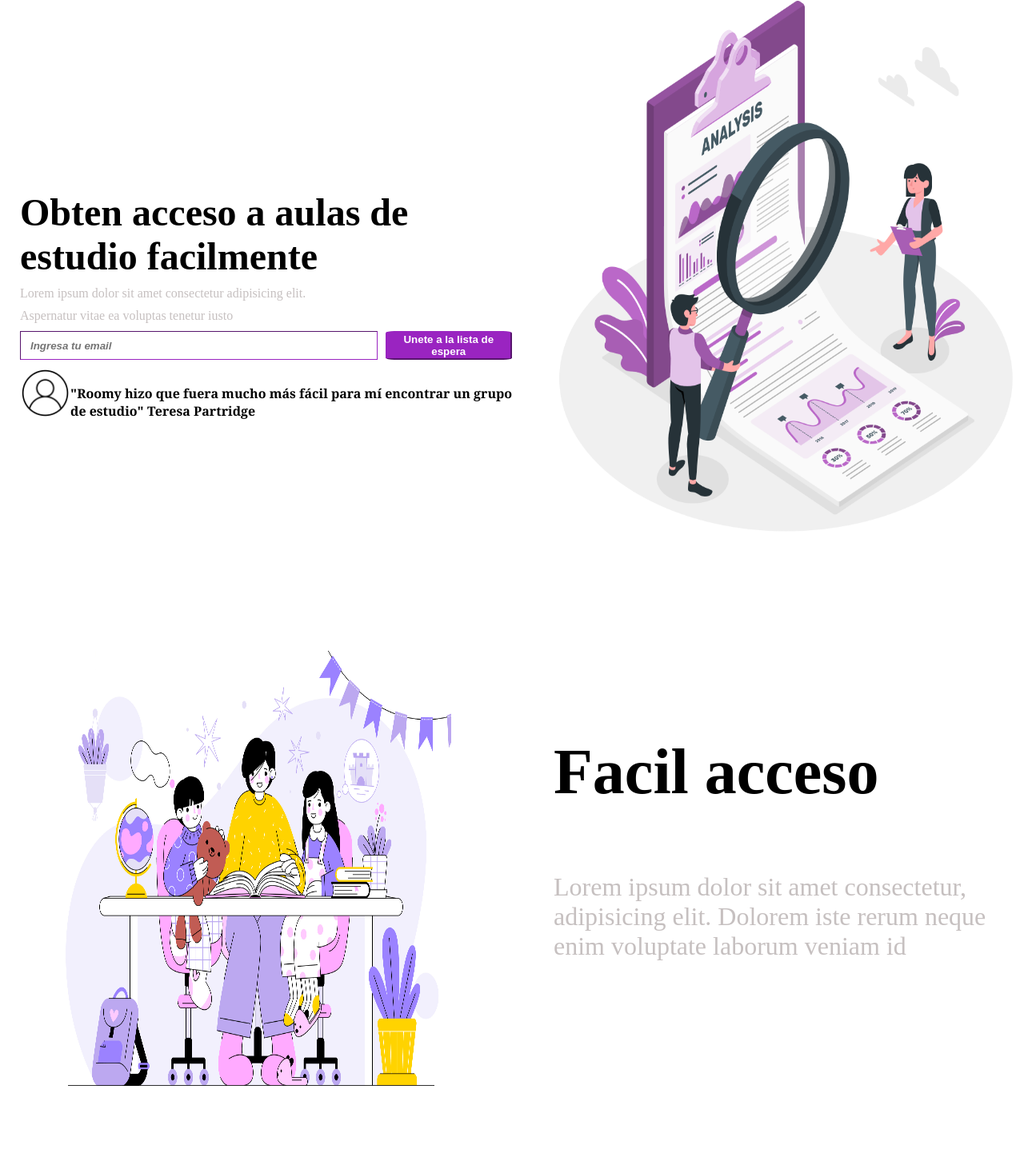
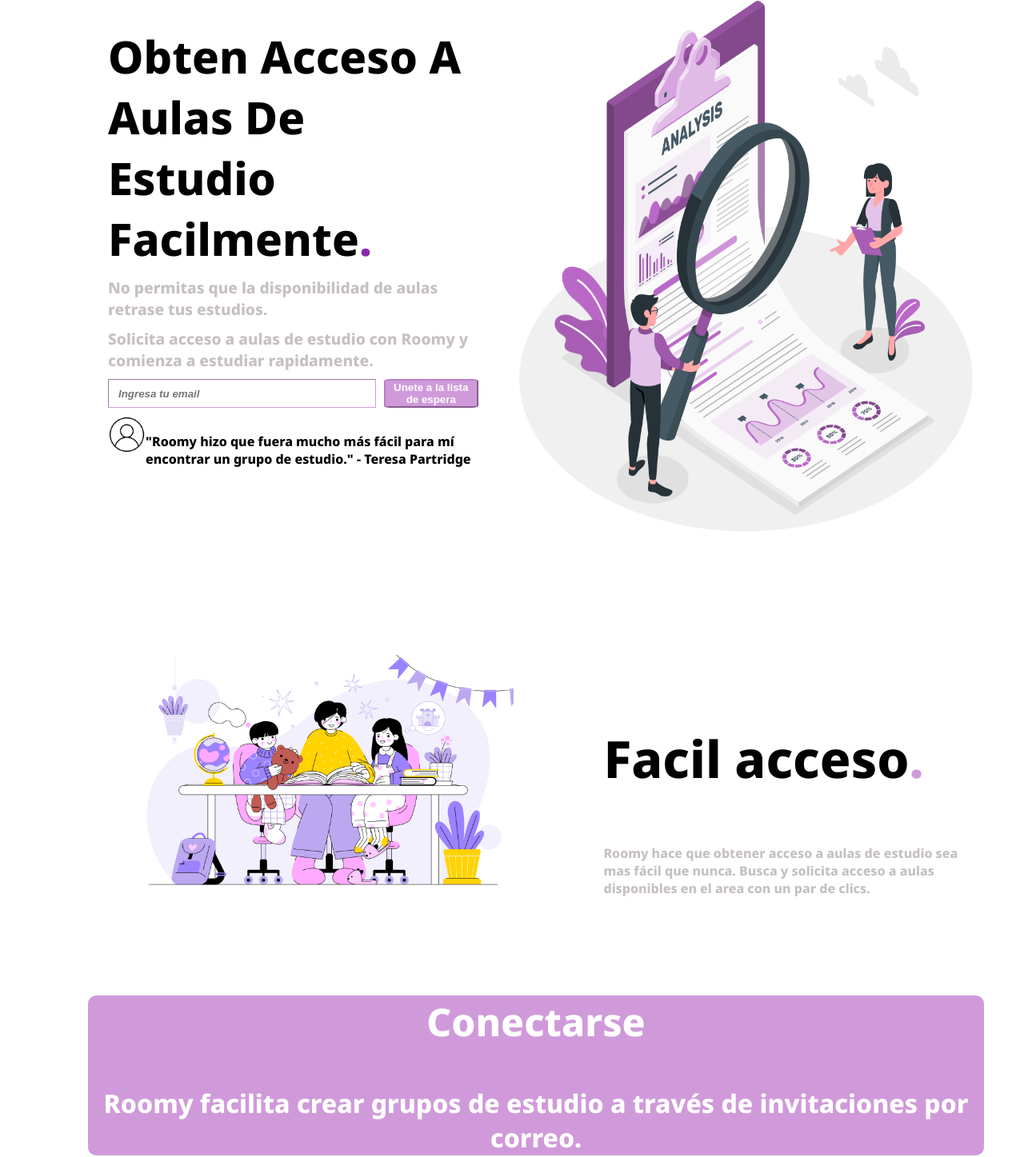
Before and after one commit to ProgramacionInternet/23A-M5-E6-Caelina, a plain HTML site: page index.html in a window 1280 px wide. Shown: the part 205-1652 px from the top of the page at 80% size. Drawn offline with Linux system fonts and the light colour scheme.

Commit message:
Arreglos en el CSS
añadido api de google fonts para la fuente de Noto Sans

```diff
--- a/index.html
+++ b/index.html
@@ -6,7 +6,11 @@
     <meta name="viewport" content="width=device-width, initial-scale=1.0">
     <link rel="shortcut icon" href="Imagenes/Logo-icono.png">
     <link rel="stylesheet" href="style.css">
+    <link rel="preconnect" href="https://fonts.googleapis.com">
+    <link rel="preconnect" href="https://fonts.gstatic.com" crossorigin>
+    <link href="https://fonts.googleapis.com/css2?family=Noto+Sans:wght@800&display=swap" rel="stylesheet">
     <title>Roomy</title>
+    <script src="extras.js"></script>
 </head>
 <body>
     <main>
@@ -16,8 +20,8 @@
         <section class="seccion1">
             <section class="seccion1-subseccion1">
                 <h2 class="seccion1-subsecccion1_texto1">Obten acceso a aulas de estudio facilmente</h2>
-                <p class="seccion1-subseccion_texto2">Lorem ipsum dolor sit amet consectetur adipisicing elit.</p>
-                <p class="seccion1-subseccion_texto2">Aspernatur vitae ea voluptas tenetur iusto</p>
+                <p class="seccion1-subseccion_texto2">No permitas que la disponibilidad de aulas retrase tus estudios.</p>
+                <p class="seccion1-subseccion_texto2">Solicita acceso a aulas de estudio con Roomy y comienza a estudiar rapidamente.</p>
 
             <section class="registro">
                 <input class="campo" type="email" placeholder="Ingresa tu email">
@@ -26,7 +30,7 @@
 
             <div class="testimonio">
                 <img src="Imagenes/icono-perfil.png" alt="icono-perfil" class="perfil">
-                <h4>"Roomy hizo que fuera mucho más fácil para mí encontrar un grupo de estudio" Teresa Partridge</h4>
+                <h4>"Roomy hizo que fuera mucho más fácil para mí encontrar un grupo de estudio." - Teresa Partridge</h4>
 
             </div>
             </section>
@@ -37,18 +41,18 @@
 
         <section class="seccion2">
             <section class="seccion2-subseccion1">
-                <img src="Imagenes/Companeros.jpg" alt="compañeros estudiando" class="seccsion2-imagen1">
+                <img src="Imagenes/Companeros.jpg" alt="compañeros estudiando" class="seccion2-imagen1">
             </section>
             <section class="seccion2-subccion2">
                 <h3 class="seccion2-texto1">Facil acceso</h3>
-                <p class="seccion2-texto2">Lorem ipsum dolor sit amet consectetur, adipisicing elit. Dolorem iste rerum neque enim voluptate laborum veniam id</p>
+                <p class="seccion2-texto2">Roomy hace que obtener acceso a aulas de estudio sea mas fácil que nunca. Busca y solicita acceso a aulas disponibles en el area con un par de clics.</p>
             </section>
 
         </section>
 
         <section class="seccion3">
             <h3 class="seccion3-texto1">Conectarse</h3>
-            <p class="seccion3-texto2">Lorem ipsum dolor sit amet consectetur, adipisicing elit. Dolorem iste rerum neque enim voluptate laborum veniam id</p>
+            <p class="seccion3-texto2">Roomy facilita crear grupos de estudio a través de invitaciones por correo.</p>
         </section>
     </main>
 </body>
--- a/style.css
+++ b/style.css
@@ -1,6 +1,13 @@
+body{
+    margin-top: 0px;
+    margin-bottom: 100px;
+    margin-right: 50px;
+    margin-left: 110px;
+}
+
 body{
     background: #FFFFFF;
-    margin: 0;
+    font-family: 'Noto Sans', sans-serif;
 }
 .Titulo{
     display: flex;
@@ -18,17 +25,22 @@
 
 }
 .seccion1-subseccion1{
-    margin: 20% 25px 100px 25px;
+    margin: 50px 25px 100px 25px;
+}
+.seccion1-subsecccion1_texto1::after{
+    content: '\002E';
+    color: #8828ad;
 }
 .seccion1-subsecccion1_texto1{
     display: block;
-    font-size: 3em;
+    font-size: 3.5em;
     font-weight: bold;
     color: #000000;
     margin: 0 0 10px 0;
+    text-transform: capitalize;
 }
 .seccion1-subseccion_texto2{
-    font-size: 1em;
+    font-size: 1.2em;
     color: #C6C0C0;
     margin: 0 0 10px 0;
 }
@@ -38,7 +50,7 @@
 .campo{
     width: 70%;
     margin: 0 10px 0 0;
-    border-color: #9A24C1;
+    border-color: hsla(291, 46%, 59%, 0.658);
     border-width: 1px;
     font-weight: bold;
     font-style: italic;
@@ -48,17 +60,16 @@
 }
 .boton{
     width: 25%;
-    background-color: #9A24C1;
+    background-color: hsla(291, 46%, 59%, 0.658);
     color:#FFFFFF;
     font-weight: bold;
-    border-color: #9A24C1;
+    border-color: hsla(291, 37%, 59%, 0.664);
     border-radius: 7%;
 }
 .testimonio{
     display: flex;
     margin-top: 10px;
     font-weight: bold;
-    font-family: Georgia, 'Times New Roman', Times, serif;
 }
 .perfil{
     width: 10%;
@@ -74,30 +85,35 @@
 .seccion2-subseccion1{
     margin: 10% 10% 5% 5%;
 }
-.seccsion2-imagen1{
-    width: 500px;
-    height: 600px;
+.seccion2-imagen1{
+    width:100%;
+    max-width:1200px;
 }
 .seccion2-subccion2{
     margin: 12% 0 0 0;
     flex-direction: column;
     justify-content: center;
 }
+.seccion2-texto1::after{
+    content: '\002E';
+    color: hsla(291, 46%, 59%, 0.658);
+}
 .seccion2-texto1{
-    font-size: 5em;
+    font-size: 4em;
+    font-family: 'Noto Sans', sans-serif;
 }
 .seccion2-texto2{
-    font-size: 2em;
+    font-size: 1em;
     color: #C6C0C0;
 }
 
 .seccion3{
     width: 100%;
     height: 200px;
-    background-color: #9A24C1;
+    background-color: hsla(291, 46%, 59%, 0.658);
     color: #FFFFFF;
     text-align: center;
-    font-family:'Lucida Sans', 'Lucida Sans Regular', 'Lucida Grande', 'Lucida Sans Unicode', Geneva, Verdana, sans-serif;
+    border-radius: 10px;
 }
 .seccion3-texto1{
     font-size: 3em;
```
Also changed, not shown: extras.js (added).
